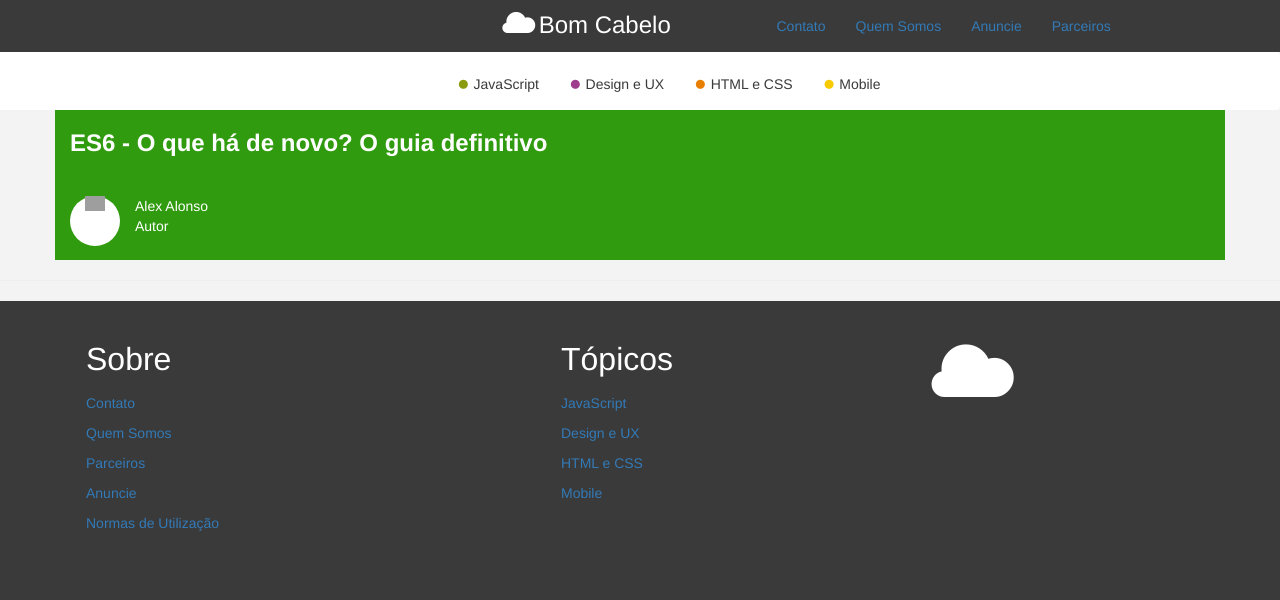
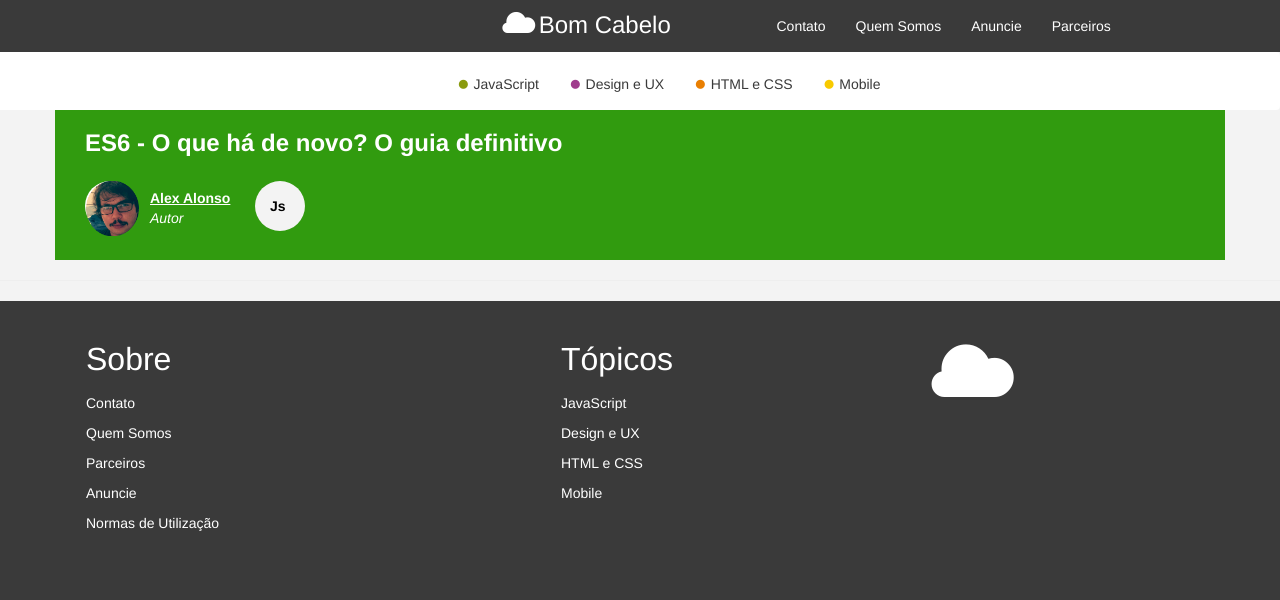
Before and after one commit to alexmachina/Fatec, a PHP site: page /areas/javascript/posts/post-1.php in a window 1280 px wide. Shown: the top 600 px of the page. Run offline with PHP 8.4, Linux system fonts and the light colour scheme; grey boxes are pictures that could not be loaded.

Commit message:
Alguma coisa

```diff
--- a/areas/javascript/posts/post-1.php
+++ b/areas/javascript/posts/post-1.php
@@ -1,32 +1,52 @@
 <?php include '../../../templates/header.html'; ?>
 <article class="container">
 	<div class="row">
+
+		<div class="banner js col-xs-12">
 
 			<div class="banner-post js col-xs-12" >
 				<div class="row">
 
 
-				<div class="title-post js col-xs-12 col-md-12">
+					<div class="title-post js col-xs-12">
 						<h3>ES6 - O que há de novo? O guia definitivo</h3>
 					</div>
+
 				</div>
 				<div class="row">
-
-
-				<div class="author-post col-md-6 col-xs-12">
-					<div class="thumb-post-container col-xs-12 col-sm-6">
-						<img class="img img-responsive" src="<?php echo $path; ?>img/thumbs/alex.jpg"/>
+					<div class="author-post col-xs-8">
+						<div class="thumb-post-container col-xs-12 ">
+							<img class="thumb" src="<?php echo $path; ?>/img/thumbs/alex.png"/>
 						</div>
-					<div class="author-post-name-container col-xs-6 col-sm-6">
-						<p>Alex Alonso</p>
-						<p>
+						<div class="author-post-name-container col-xs-6">
+							<p class="author-name"><a href="/comum/quem-somos.php"> Alex Alonso</a></p>
+							<p class="author">
 								Autor
 							</p>
+
+						</div>
+						<div id="circulo-post" class="col-xs-4 hidden-xs">
+						Js
+					</div>
 
 					</div>
 
 				</div>
 			</div>
+			<!-- CIRCULO
+			<div id="" class="col-sm-1 hidden-xs circulo-tag-2">
+				Js
+			</div>
+			<div id="circulo-tag" class="col-sm-1 hidden-xs circulo-tag-3">
+				ES6
+			</div>
+			<div id="circulo-tag" class="col-sm-1 hidden-xs circulo-tag-4">
+				Guia
+			</div>
+			<div id="circulo-tag" class="col-sm-1 hidden-xs circulo-tag-4">
+				Novo
+			</div>
+		-->
 		</div>
 	</div>
 
--- /dev/null
+++ b/css/areas/javascript/javascript.css
@@ -0,0 +1,119 @@
+@charset="utf-8";
+
+.banner.js{
+
+	height:150px;
+	color:#fff;
+	background-color:#319B0F;
+
+}
+
+.banner-post.js h3{
+	font-weight:bolder;
+
+}
+
+.author-post{
+margin-top:15px;
+
+}
+
+.thumb-post-container{
+	margin-bottom:5px;
+	width:50px;
+	height:50px;
+	border-radius:50px;
+	background-color:white;
+
+
+}
+
+.thumb{
+	width:55px;
+
+}
+
+.thumb-post-container{
+	padding-left:0;
+
+}
+
+.author-post-name-container{
+	margin-top:7px;
+	width:120px;
+
+}
+
+.author-name  a {
+	text-decoration:none;
+	text-decoration:underline;
+	color:inherit;
+	font-weight:bold;
+
+}
+
+.author {
+	font-style:italic;
+
+}
+
+@media (max-width : 768px){
+	/* Retira a margem do container do autor */
+	.author-post{
+		margin-top:0;
+
+	}
+}
+
+#circulo-post{
+	color:black;
+	background-color:rgb(243,243,243);
+	width:50px;
+	height:50px;
+	margin-top:0;
+	border-radius:50px;
+	padding-top:15px;
+	padding-right:0;
+	font-weight:bolder;
+	margin-right:3px;
+}
+/* Estilo dos circulos das tags */
+.circulo-tag-2{
+	color:black;
+	background-color:rgb(243,243,243);
+	width:50px;
+	height:50px;
+	margin-top:15px;
+	border-radius:50px;
+	padding-top:15px;
+	padding-right:0;
+	font-weight:bolder;
+	margin-right:3px;
+}
+
+.circulo-tag-3{
+	color:black;
+	background-color:rgb(243,243,243);
+	width:50px;
+	height:50px;
+	margin-top:15px;
+	border-radius:50px;
+	padding-top:15px;
+	padding-left:12px;
+	padding-right:0;
+	font-weight:bolder;
+	margin-right:3px;
+}
+.circulo-tag-4{
+	color:black;
+	background-color:rgb(243,243,243);
+	width:50px;
+	height:50px;
+	margin-top:15px;
+	border-radius:50px;
+	padding-top:15px;
+	padding-left:10px;
+	padding-right:0;
+	font-weight:bolder;
+	margin-right:3px;
+}
--- a/css/index.css
+++ b/css/index.css
@@ -7,7 +7,7 @@
 body{
 	background-color:#f3f3f3;
 }
-d
+
 li > a {
 	color:white;
 }
@@ -22,7 +22,10 @@ d
 	float:none;
 }
 
+.nav-comum > .navbar-nav > li > a {
+	color:white;
 
+}
 
 .row-nav-baixo{
 	margin-right:0;
@@ -48,7 +51,9 @@ d
 	padding-left:0;
 }
 
-/* Estilos gerais */
+
+
+/* Estilos da Home*/
 .item-container{
 	min-height:255px;
 	background-color:white;
@@ -192,129 +197,10 @@ d
 /* Categoria */
 
 /*Adiciona um espacinho na faixa no tamanho md */
-@media (min-width : 992px) {
-
-	.faixa{
-		padding-right:10px;
-	}
-}
-
-.faixa{
-	height:80px;
-
-}
-
-@media (max-width : 768px){
-	.articles-list.js .item.js .item-container{
-		min-height:initial;
-		height:106px;
-		overflow:hidden;
-	}
-
-	.articles-list.js .item-title{
-		padding:0;
-	}
-
-	.articles-list.js .item.js h2{
-		font-size:25px;
-	}
-
-	.articles-list.js .item.js .item-title{
-		max-height:initial;
-		min-height:initial;
-	}
-
-	.articles-list.js .post-arrow span{
-		font-size:50px;
-		top:27px;
-
-	}
-	.articles-list.js .post-arrow{
-		height:107px;
-		color: #319B0F;
-		padding-left:0;
-
-	}
-
-	.articles-list.js .item{
-		margin-top:0;
-		padding-right:0;
-		padding-left:0;
-		border-bottom:2px solid green;
-		border-top:1px solid green;
-
-	}
-}
-
-#row-faixa{
-	max-height:80px;
-	overflow:hidden;
-}
-
-.faixa.js {
-	background-color:#319B0F;
-
-	border-bottom:1px solid rgb(243,243,243);
-}
 
 
-.faixa h1{
-	font-size: 42px;
-	font-weight: 900;
-	color:rgb(243,243,243);
+/* POST  JS*/
 
-}
-
-#circulo{
-	background-color:rgb(243,243,243);
-	width:50px;
-	height:50px;
-	margin-top:15px;
-	border-radius:50px;
-	padding-top:15px;
-	font-weight:bolder;
-}
-
-#strip{
-
-	transform: rotate(25deg);
-	width: 20px;
-	height: 102px;
-	background-color: rgb(243,243,243);
-	position: relative;
-	z-index: 1;
-	top: -11px;
-
-}
-
-/* POST  JS*/
-.banner-post.js {
-
-	height:150px;
-	color:#fff;
-	background-color:#319B0F;
-
-}
-
-.banner-post.js h3{
-	font-weight:bolder;
-
-}
-
-.author-post{
-margin-top:30px;
-
-}
-
-.thumb-post-container{
-	margin-bottom:5px;
-	width:50px;
-	height:50px;
-	border-radius:50px;
-	background-color:white;
-
-
-}
 
 .author-post-name-container p {
 	margin-bottom:0;
--- a/templates/footer.html
+++ b/templates/footer.html
@@ -39,9 +39,9 @@
 </footer>
 
 
-<script src="<?php echo $path; ?>vendor/jquery/dist/jquery.min.js"></script>
-<script src="<?php echo $path; ?>vendor/bootstrap/dist/js/bootstrap.min.js"></script>
-<script src="<?php echo $path; ?>vendor/prism/dist/js/prism.js"></script>
+<script src="<?php echo $path; ?>/vendor/jquery/dist/jquery.min.js"></script>
+<script src="<?php echo $path; ?>/vendor/bootstrap/dist/js/bootstrap.min.js"></script>
+<script src="<?php echo $path; ?>/vendor/prism/dist/js/prism.js"></script>
 
 </body>
 </html>
--- a/templates/header.html
+++ b/templates/header.html
@@ -6,16 +6,28 @@
 <html lang="en">
 	<head>
 		<meta charset="UTF-8">
+
 		<title>Portal BCB</title>
+
 		<meta name="viewport" content="width=device-width, initial-scale=1">
-		<link rel="stylesheet" href="<?php echo $path; ?>/vendor/bootstrap/dist/css/bootstrap.min.css" media="all">
+
 		<link rel="shortcut icon" type="image/x-icon" href="favicon.png">
 
+		<!-- CSS Libs -->
+		<link rel="stylesheet" href="<?php echo $path; ?>/vendor/bootstrap/dist/css/bootstrap.min.css" media="all">
+		<link rel="stylesheet" href="<?php echo $path; ?>/vendor/prism/dist/css/prism.css" media="all">
 		<link rel="stylesheet" href="<?php echo $path; ?>/css/bootstrap-theme.css" media="all">
-		<link rel="stylesheet" href="<?php echo $path; ?>/css/parceiros.css" media="all">
 
+		<!-- CSS Area Comum -->
+		<link rel="stylesheet" href="<?php echo $path; ?>/css/comum/parceiros.css" media="all">
+
+		<!-- CSS Alex -->
+		<link rel="stylesheet" href="<?php echo $path; ?>/css/areas/javascript/index.css" media="all">
+		<link rel="stylesheet" href="<?php echo $path; ?>/css/areas/javascript/javascript.css" media="all">
+
+
+		<!-- CSS Index e Menu -->
 		<link rel="stylesheet" href="<?php echo $path; ?>/css/index.css" media="all">
-		<link rel="stylesheet" href="<?php echo $path; ?>/vendor/prism/dist/css/prism.css" media="all">
 	</head>
 
 	<body>
```
Also changed, not shown: css/areas/javascript/index.css (added, +95 -0 lines), img/comum/parceiros/github.png (added), img/comum/parceiros/gnu.png (added), img/comum/parceiros/linux.png (added), img/comum/parceiros/w3c.png (added), img/thumbs/alex.png (added), 1 other file. Lines whose indentation alone changed are shown as unchanged.
